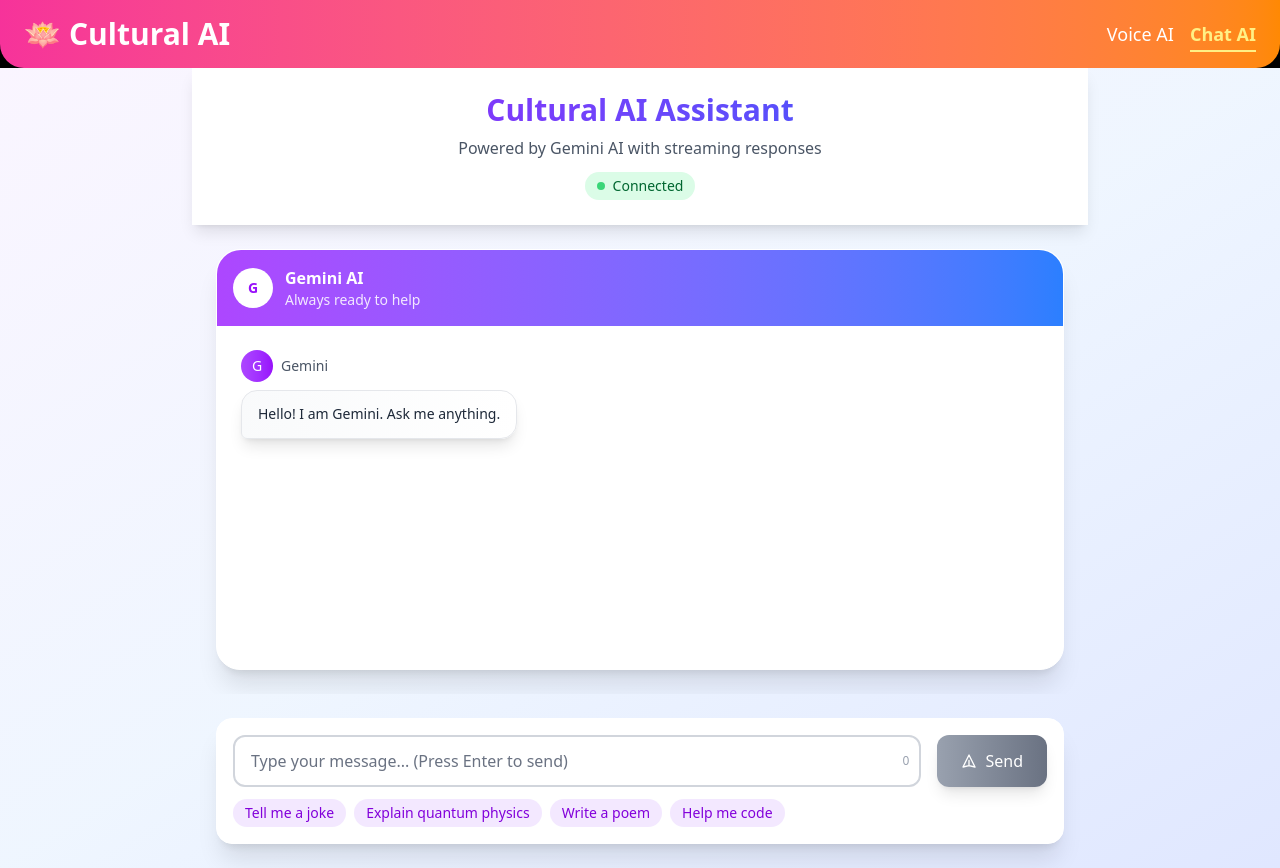
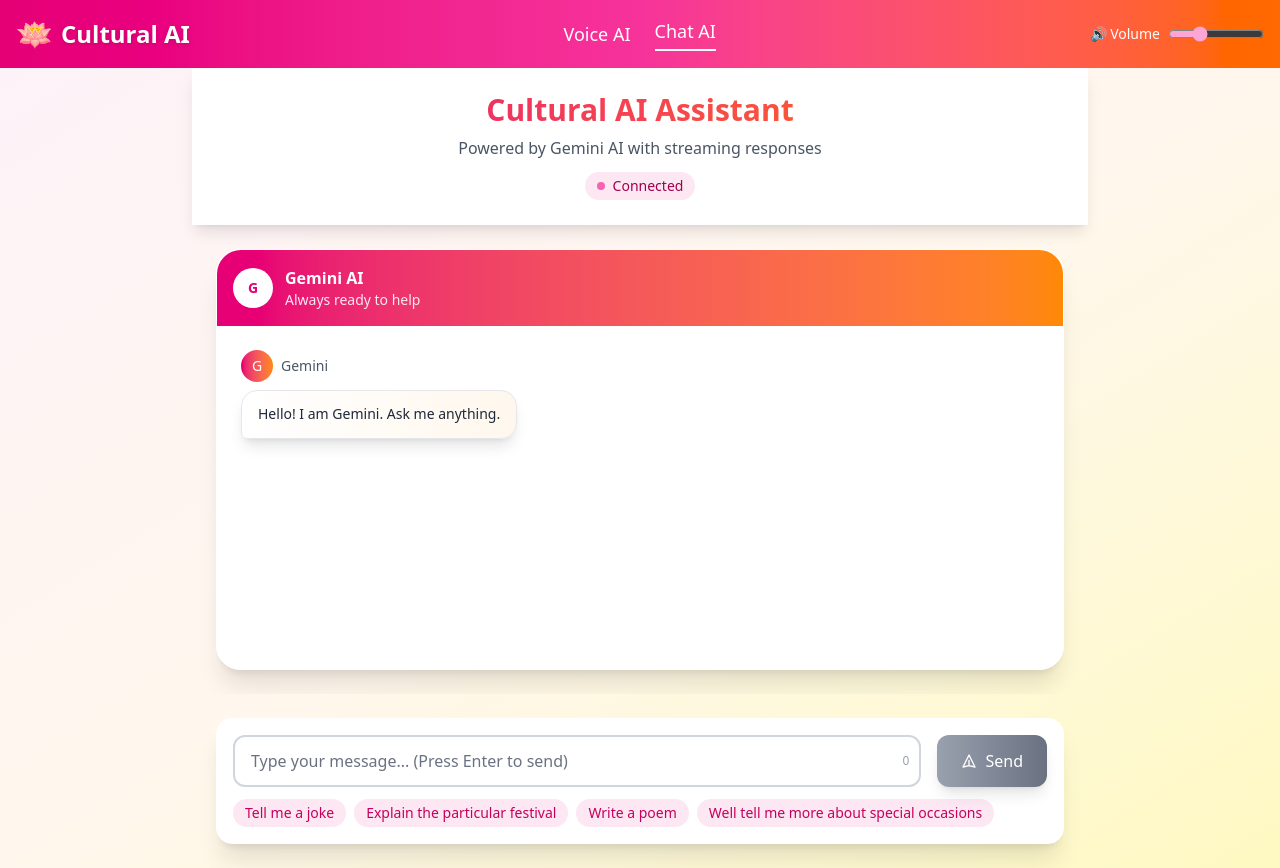
Before and after one commit to Shreevathsa05/Cultural-Avi-Frontend, a React (Vite) app: page /cultural-chat-ai in a window 1280 px wide. Built offline with nearby package versions, Linux system fonts and the light colour scheme.

Commit message:
Matching color theme

```diff
--- a/src/Ai/CulturalChatAi.jsx
+++ b/src/Ai/CulturalChatAi.jsx
@@ -12,7 +12,7 @@
     messagesEndRef.current?.scrollIntoView({ behavior: "smooth" });
   };
 
-  const baseUrl = `https://cultural-ai-backend-sqft.onrender.com` +`err`;
+  const baseUrl = `https://cultural-ai-backend-sqft.onrender.com` + "err";
 
   useEffect(() => {
     scrollToBottom();
@@ -27,7 +27,7 @@
     setIsLoading(true);
 
     try {
-      const newUrl=`${baseUrl}/api/gemini-stream`
+      const newUrl = `${baseUrl}/api/gemini-stream`;
       const response = await fetch(newUrl, {
         method: "POST",
         headers: {
@@ -87,17 +87,18 @@
   };
 
   return (
-    <div className="min-h-screen bg-gradient-to-br from-purple-50 via-blue-50 to-indigo-100">
+    <div className="min-h-screen bg-gradient-to-br from-pink-50 via-orange-50 to-yellow-100">
       <div className="max-w-4xl mx-auto flex flex-col h-screen">
+
         {/* Header */}
         <div className="bg-white bg-opacity-90 backdrop-blur-sm shadow-lg border-b border-white border-opacity-30 p-6">
           <div className="text-center">
-            <h1 className="text-3xl font-bold bg-gradient-to-r from-purple-600 to-blue-600 bg-clip-text text-transparent mb-2">
+            <h1 className="text-3xl font-bold bg-gradient-to-r from-pink-600 to-orange-500 bg-clip-text text-transparent mb-2">
               Cultural AI Assistant
             </h1>
             <p className="text-gray-600">Powered by Gemini AI with streaming responses</p>
-            <div className="mt-3 inline-flex items-center px-3 py-1 bg-green-100 text-green-800 rounded-full text-sm font-medium">
-              <div className="w-2 h-2 bg-green-500 rounded-full mr-2 animate-pulse"></div>
+            <div className="mt-3 inline-flex items-center px-3 py-1 bg-pink-100 text-pink-800 rounded-full text-sm font-medium">
+              <div className="w-2 h-2 bg-pink-500 rounded-full mr-2 animate-pulse"></div>
               Connected
             </div>
           </div>
@@ -106,17 +107,18 @@
         {/* Chat display */}
         <div className="flex-1 p-6 overflow-hidden">
           <div className="bg-white bg-opacity-90 backdrop-blur-sm rounded-3xl shadow-xl border border-white border-opacity-30 h-full flex flex-col">
+
             {/* Chat header */}
-            <div className="bg-gradient-to-r from-purple-500 to-blue-500 p-4 rounded-t-3xl">
+            <div className="bg-gradient-to-r from-pink-600 to-orange-400 p-4 rounded-t-3xl">
               <div className="flex items-center space-x-3">
                 <div className="w-10 h-10 bg-white bg-opacity-20 rounded-full flex items-center justify-center">
                   <div className="w-6 h-6 bg-white rounded-full flex items-center justify-center">
-                    <span className="text-purple-600 font-bold text-sm">G</span>
+                    <span className="text-pink-600 font-bold text-sm">G</span>
                   </div>
                 </div>
                 <div>
                   <h3 className="text-white font-semibold">Gemini AI</h3>
-                  <p className="text-purple-100 text-sm">Always ready to help</p>
+                  <p className="text-pink-100 text-sm">Always ready to help</p>
                 </div>
               </div>
             </div>
@@ -126,43 +128,37 @@
               {messages.map((msg, index) => (
                 <div key={index} className={`flex ${msg.role === "user" ? "justify-end" : "justify-start"}`}>
                   <div className={`max-w-xs lg:max-w-md transform transition-all duration-300 hover:scale-105`}>
-                    {/* Avatar and name */}
                     <div className={`flex items-center mb-2 ${msg.role === "user" ? "justify-end" : "justify-start"}`}>
                       <div className={`w-8 h-8 rounded-full flex items-center justify-center text-white text-sm font-medium ${
                         msg.role === "user"
-                          ? "bg-gradient-to-r from-blue-500 to-blue-600"
-                          : "bg-gradient-to-r from-purple-500 to-purple-600"
+                          ? "bg-gradient-to-r from-orange-400 to-pink-500"
+                          : "bg-gradient-to-r from-pink-600 to-orange-400"
                       }`}>
                         {msg.role === "user" ? "U" : "G"}
                       </div>
-                      <span className={`text-sm font-medium text-gray-600 ${
-                        msg.role === "user" ? "order-first mr-2" : "ml-2"
-                      }`}>
+                      <span className={`text-sm font-medium text-gray-600 ${msg.role === "user" ? "order-first mr-2" : "ml-2"}`}>
                         {msg.role === "user" ? "You" : "Gemini"}
                       </span>
                     </div>
 
-                    {/* Message bubble */}
                     <div className={`px-4 py-3 rounded-2xl shadow-lg relative ${
                       msg.role === "user"
-                        ? "bg-gradient-to-r from-blue-500 to-blue-600 text-white rounded-br-md"
+                        ? "bg-gradient-to-r from-orange-400 to-pink-500 text-white rounded-br-md"
                         : msg.role === "model-temp"
-                        ? "bg-gradient-to-r from-gray-100 to-gray-200 text-gray-800 rounded-bl-md border-2 border-purple-200 animate-pulse"
-                        : "bg-gradient-to-r from-gray-50 to-white text-gray-800 rounded-bl-md border border-gray-200"
+                          ? "bg-gradient-to-r from-pink-100 to-orange-100 text-gray-800 rounded-bl-md border-2 border-pink-200 animate-pulse"
+                          : "bg-gradient-to-r from-white to-orange-50 text-gray-800 rounded-bl-md border border-gray-200"
                     }`}>
                       <div className="text-sm leading-relaxed whitespace-pre-wrap">
                         {msg.content}
                       </div>
-
-                      {/* Typing indicator for streaming */}
                       {msg.role === "model-temp" && (
                         <div className="flex items-center mt-2">
                           <div className="flex space-x-1">
-                            <div className="w-1 h-1 bg-purple-500 rounded-full animate-bounce"></div>
-                            <div className="w-1 h-1 bg-purple-500 rounded-full animate-bounce" style={{animationDelay: '0.1s'}}></div>
-                            <div className="w-1 h-1 bg-purple-500 rounded-full animate-bounce" style={{animationDelay: '0.2s'}}></div>
+                            <div className="w-1 h-1 bg-pink-500 rounded-full animate-bounce"></div>
+                            <div className="w-1 h-1 bg-pink-500 rounded-full animate-bounce" style={{ animationDelay: '0.1s' }}></div>
+                            <div className="w-1 h-1 bg-pink-500 rounded-full animate-bounce" style={{ animationDelay: '0.2s' }}></div>
                           </div>
-                          <span className="text-xs text-purple-600 ml-2">streaming...</span>
+                          <span className="text-xs text-pink-600 ml-2">streaming...</span>
                         </div>
                       )}
                     </div>
@@ -174,17 +170,17 @@
                 <div className="flex justify-start">
                   <div className="max-w-xs lg:max-w-md">
                     <div className="flex items-center mb-2">
-                      <div className="w-8 h-8 rounded-full bg-gradient-to-r from-purple-500 to-purple-600 flex items-center justify-center text-white text-sm font-medium">
+                      <div className="w-8 h-8 rounded-full bg-gradient-to-r from-pink-600 to-orange-400 flex items-center justify-center text-white text-sm font-medium">
                         G
                       </div>
                       <span className="ml-2 text-sm font-medium text-gray-600">Gemini</span>
                     </div>
-                    <div className="bg-gradient-to-r from-gray-100 to-gray-200 rounded-2xl rounded-bl-md px-4 py-3 shadow-lg">
+                    <div className="bg-gradient-to-r from-pink-100 to-orange-100 rounded-2xl rounded-bl-md px-4 py-3 shadow-lg">
                       <div className="flex items-center space-x-2 text-gray-600">
                         <div className="flex space-x-1">
-                          <div className="w-2 h-2 bg-purple-500 rounded-full animate-bounce"></div>
-                          <div className="w-2 h-2 bg-purple-500 rounded-full animate-bounce" style={{animationDelay: '0.1s'}}></div>
-                          <div className="w-2 h-2 bg-purple-500 rounded-full animate-bounce" style={{animationDelay: '0.2s'}}></div>
+                          <div className="w-2 h-2 bg-pink-500 rounded-full animate-bounce"></div>
+                          <div className="w-2 h-2 bg-pink-500 rounded-full animate-bounce" style={{ animationDelay: '0.1s' }}></div>
+                          <div className="w-2 h-2 bg-pink-500 rounded-full animate-bounce" style={{ animationDelay: '0.2s' }}></div>
                         </div>
                         <span className="text-sm">Thinking...</span>
                       </div>
@@ -201,11 +197,11 @@
         {/* Input area */}
         <div className="p-6">
           <div className="bg-white bg-opacity-90 backdrop-blur-sm rounded-2xl shadow-xl border border-white border-opacity-30 p-4">
-            <div className="flex space-x-4">
+            <div className="flex flex-col sm:flex-row sm:space-x-4 space-y-4 sm:space-y-0">
               <div className="flex-1 relative">
                 <input
                   type="text"
-                  className="w-full border-2 border-gray-300 rounded-xl px-4 py-3 pr-12 text-gray-700 placeholder-gray-500 focus:outline-none focus:ring-2 focus:ring-purple-500 focus:border-transparent transition-all duration-200 hover:border-purple-300"
+                  className="w-full border-2 border-gray-300 rounded-xl px-4 py-3 pr-12 text-gray-700 placeholder-gray-500 focus:outline-none focus:ring-2 focus:ring-pink-500 focus:border-transparent transition-all duration-200 hover:border-pink-300"
                   value={newMessage}
                   onChange={(e) => setNewMessage(e.target.value)}
                   onKeyDown={(e) => {
@@ -217,8 +213,6 @@
                   placeholder="Type your message... (Press Enter to send)"
                   disabled={isLoading}
                 />
-
-                {/* Character count indicator */}
                 <div className="absolute right-3 top-1/2 transform -translate-y-1/2 text-xs text-gray-400">
                   {newMessage.length}
                 </div>
@@ -227,7 +221,7 @@
               <button
                 onClick={sendMessage}
                 disabled={isLoading || !newMessage.trim()}
-                className="bg-gradient-to-r from-purple-500 to-blue-500 hover:from-purple-600 hover:to-blue-600 disabled:from-gray-400 disabled:to-gray-500 text-white px-6 py-3 rounded-xl font-medium shadow-lg transform transition-all duration-200 hover:scale-105 active:scale-95 disabled:scale-100 disabled:cursor-not-allowed flex items-center space-x-2"
+                className="bg-gradient-to-r from-pink-600 to-orange-400 hover:from-pink-700 hover:to-orange-500 disabled:from-gray-400 disabled:to-gray-500 text-white px-6 py-3 rounded-xl font-medium shadow-lg transform transition-all duration-200 hover:scale-105 active:scale-95 disabled:scale-100 disabled:cursor-not-allowed flex items-center space-x-2"
               >
                 {isLoading ? (
                   <>
@@ -245,13 +239,13 @@
               </button>
             </div>
 
-            {/* Quick actions */}
+            {/* Quick prompts */}
             <div className="mt-3 flex flex-wrap gap-2">
-              {["Tell me a joke", "Explain quantum physics", "Write a poem", "Help me code"].map((prompt, index) => (
+              {["Tell me a joke", "Explain the particular festival", "Write a poem", "Well tell me more about special occasions"].map((prompt, index) => (
                 <button
                   key={index}
                   onClick={() => setNewMessage(prompt)}
-                  className="px-3 py-1 bg-purple-100 hover:bg-purple-200 text-purple-700 rounded-full text-sm transition-colors duration-200"
+                  className="px-3 py-1 bg-pink-100 hover:bg-pink-200 text-pink-700 rounded-full text-sm transition-colors duration-200"
                   disabled={isLoading}
                 >
                   {prompt}
--- a/src/App.jsx
+++ b/src/App.jsx
@@ -1,41 +1,34 @@
-import React, { useRef, useEffect } from 'react';
+// App.jsx
+import React, { useRef, useEffect, useState } from 'react';
 import { BrowserRouter as Router, Routes, Route } from 'react-router-dom';
 import Header from './Components/Header';
 import Home from './Components/Home';
 import CulturalVoiceAi from './Ai/CulturalVoiceAi';
 import CulturalChatAi from './Ai/CulturalChatAi';
 import ErrorPage from './Components/ErrorPage';
-
 import './App.css';
 
 function App() {
   const audioRef = useRef(null);
+  const [volume, setVolume] = useState(0.3);
 
-  const musicFiles = [
-    '/music1.mp3',
-    '/music2.mp3',
-    '/music3.mp3'
-  ];
+  const musicFiles = ['/music1.mp3', '/music2.mp3', '/music3.mp3'];
 
   useEffect(() => {
     const audio = audioRef.current;
-
-    // Select random track
     const randomMusic = musicFiles[Math.floor(Math.random() * musicFiles.length)];
     audio.src = randomMusic;
     audio.loop = true;
-    audio.volume=0.3;
+    audio.volume = volume;
 
     const tryPlay = () => {
       audio.play().catch((err) => {
-        console.log("Autoplay blocked. Waiting for user interaction to play audio.");
+        console.log("Autoplay blocked: " + err);
       });
     };
 
-    // Attempt immediate playback
     tryPlay();
 
-    // Add user interaction fallback
     const handleInteraction = () => {
       tryPlay();
       document.removeEventListener('click', handleInteraction);
@@ -45,17 +38,23 @@
     document.addEventListener('click', handleInteraction);
     document.addEventListener('keydown', handleInteraction);
 
-    // Clean up
     return () => {
       document.removeEventListener('click', handleInteraction);
       document.removeEventListener('keydown', handleInteraction);
     };
   }, []);
 
+  // Update volume dynamically
+  useEffect(() => {
+    if (audioRef.current) {
+      audioRef.current.volume = volume;
+    }
+  }, [volume]);
+
   return (
     <Router>
-      <Header />
-      <main className='bg-black'>
+      <Header volume={volume} setVolume={setVolume} />
+      <main className="bg-black">
         <Routes>
           <Route path="/" element={<Home />} />
           <Route path="/cultural-voice-ai" element={<CulturalVoiceAi />} />
@@ -63,9 +62,7 @@
           <Route path="*" element={<ErrorPage />} />
         </Routes>
       </main>
-
-      {/* Hidden background music */}
-      <audio ref={audioRef} hidden />
+      <audio ref={audioRef} hidden autoPlay />
     </Router>
   );
 }
--- a/src/Components/Header.jsx
+++ b/src/Components/Header.jsx
@@ -1,44 +1,56 @@
+// Header.jsx
 import React from 'react';
 import { Link, NavLink } from 'react-router-dom';
 
-const Header = () => {
+export default function Header({ volume, setVolume }) {
   return (
-    <div className='bg-black'>
-    <header className="bg-gradient-to-r from-pink-500 to-orange-400 shadow-md text-white px-6 py-4 flex justify-between items-center rounded-b-3xl ">
-      <Link
-        to="/"
-        className="text-3xl font-extrabold flex items-center space-x-2 hover:scale-105 transition-transform"
-      >
-        <span>🪷</span> {/* Cute cultural emoji */}
-        <span>Cultural AI</span>
-      </Link>
+    <header className="bg-gradient-to-r from-pink-600 via-pink-500 to-orange-500 shadow-md text-white px-4 py-4 flex flex-col md:flex-row md:justify-between md:items-center space-y-4 md:space-y-0">
 
-      <nav className="space-x-4 text-lg">
+      {/* Logo / Brand */}
+      <div className="flex justify-between items-center w-full md:w-auto">
+        <Link to="/" className="flex items-center space-x-2 transform hover:scale-105 transition">
+          <span className="text-3xl">🪷</span>
+          <span className="text-2xl font-bold text-white drop-shadow-sm">Cultural AI</span>
+        </Link>
+      </div>
+
+      {/* Navigation Links */}
+      <nav className="flex flex-col md:flex-row items-start md:items-center space-y-2 md:space-y-0 md:space-x-6 text-lg font-medium">
         <NavLink
           to="/cultural-voice-ai"
           className={({ isActive }) =>
             isActive
-              ? 'text-yellow-200 font-semibold border-b-2 border-yellow-200 pb-1'
-              : 'hover:text-yellow-100 transition-colors'
+              ? 'border-b-2 border-white pb-1'
+              : 'hover:text-yellow-200 transition'
           }
         >
           Voice AI
         </NavLink>
-
         <NavLink
           to="/cultural-chat-ai"
           className={({ isActive }) =>
             isActive
-              ? 'text-yellow-200 font-semibold border-b-2 border-yellow-200 pb-1'
-              : 'hover:text-yellow-100 transition-colors'
+              ? 'border-b-2 border-white pb-1'
+              : 'hover:text-yellow-200 transition'
           }
         >
           Chat AI
         </NavLink>
       </nav>
+
+      {/* Volume Control */}
+      <div className="flex items-center space-x-2 text-sm w-full md:w-auto">
+        <span className="text-white whitespace-nowrap">🔊 Volume</span>
+        <input
+          type="range"
+          min="0"
+          max="1"
+          step="0.01"
+          value={volume}
+          onChange={(e) => setVolume(parseFloat(e.target.value))}
+          className="w-full md:w-24 accent-pink-300 cursor-pointer"
+        />
+      </div>
     </header>
-    </div>
   );
-};
-
-export default Header;
+}
```
Also changed, not shown: src/App.css (+12 -0 lines), 1 other file (tests, documents, lock files or other folders).
